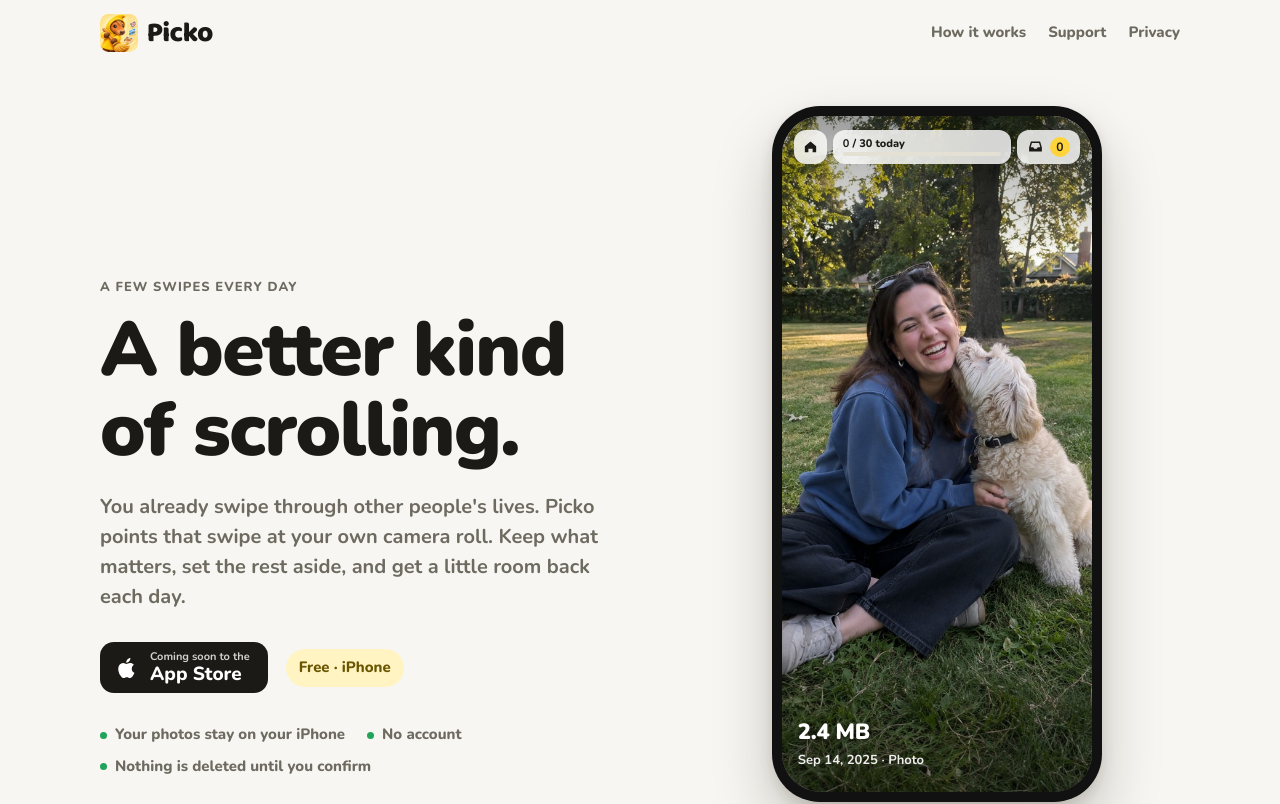
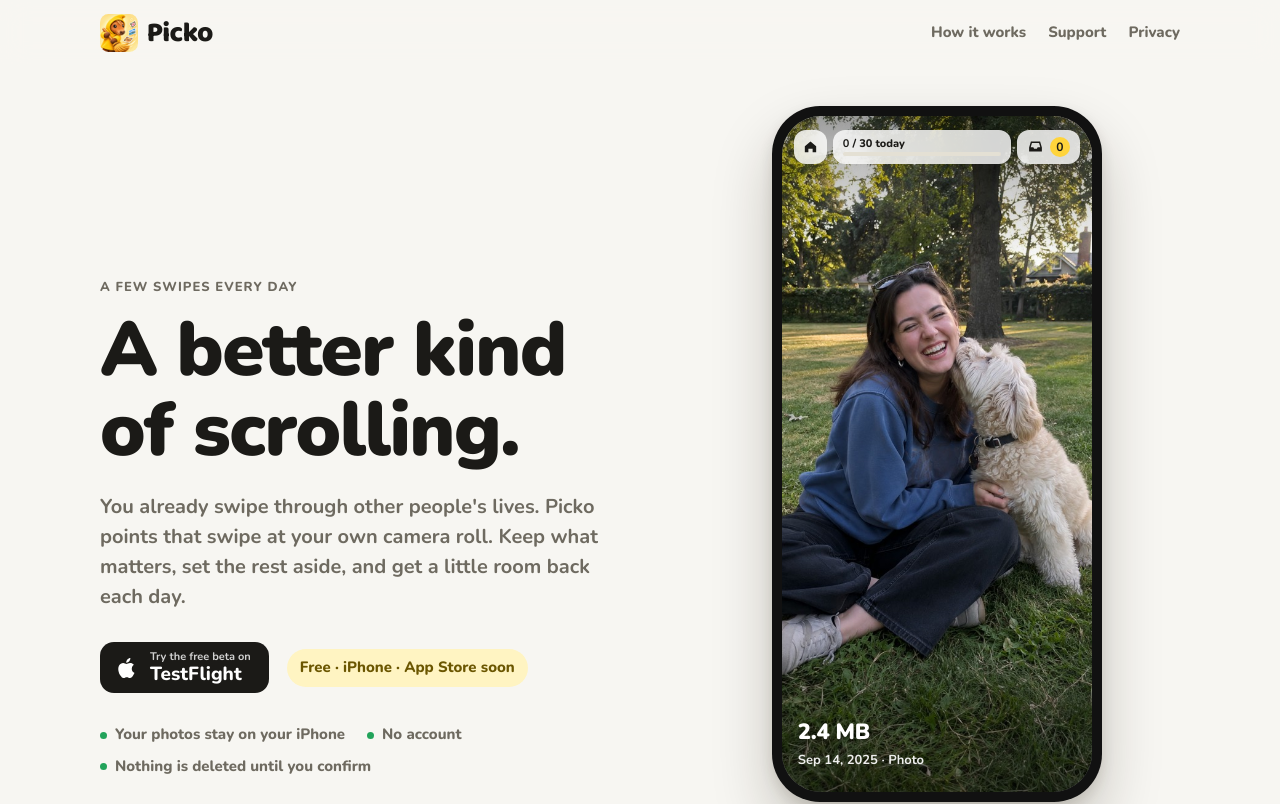
Before and after one commit to TD10w/picko, a plain HTML site: page index.html in a window 1280 px wide. Shown: the top 804 px of the page. Drawn offline with nearby package versions, Linux system fonts and the light colour scheme.

Commit message:
Update site from df64c33

```diff
--- a/index.html
+++ b/index.html
@@ -40,11 +40,11 @@
         <h1>A better kind of&nbsp;scrolling.</h1>
         <p class="lede">You already swipe through other people's lives. Picko points that swipe at your own camera roll. Keep what matters, set the rest aside, and get a little room back each day.</p>
         <div class="hero-actions">
-          <span class="store-badge" aria-label="Coming soon to the App Store">
+          <a class="store-badge" href="https://testflight.apple.com/join/pV9kbQQa" target="_blank" rel="noopener" aria-label="Try the free beta on TestFlight">
             <svg viewBox="0 0 24 24" aria-hidden="true"><path d="M16.4 12.6c0-2.3 1.9-3.4 2-3.5-1.1-1.6-2.8-1.8-3.4-1.8-1.4-.1-2.8.9-3.5.9s-1.8-.8-3-.8c-1.5 0-3 .9-3.8 2.3-1.6 2.8-.4 7 1.2 9.3.8 1.1 1.7 2.4 2.9 2.3 1.2 0 1.6-.7 3-.7s1.8.7 3 .7c1.3 0 2.1-1.1 2.8-2.3.9-1.3 1.3-2.6 1.3-2.6s-2.5-1-2.5-3.8zM14.1 5.8c.6-.8 1.1-1.9 1-3-.9 0-2.1.6-2.8 1.4-.6.7-1.1 1.8-1 2.9 1.1.1 2.1-.6 2.8-1.3z"/></svg>
-            <span><small>Coming soon to the</small>App Store</span>
-          </span>
-          <span class="free-note">Free · iPhone</span>
+            <span><small>Try the free beta on</small>TestFlight</span>
+          </a>
+          <span class="free-note">Free · iPhone · App Store soon</span>
         </div>
         <ul class="hero-facts">
           <li>Your photos stay on your iPhone</li>
@@ -223,10 +223,10 @@
       <div>
         <h2>Your memories. Worth a second look.</h2>
         <p>Less doomscrolling. A little more you.</p>
-        <span class="store-badge dark" aria-label="Coming soon to the App Store">
+        <a class="store-badge dark" href="https://testflight.apple.com/join/pV9kbQQa" target="_blank" rel="noopener" aria-label="Try the free beta on TestFlight">
           <svg viewBox="0 0 24 24" aria-hidden="true"><path d="M16.4 12.6c0-2.3 1.9-3.4 2-3.5-1.1-1.6-2.8-1.8-3.4-1.8-1.4-.1-2.8.9-3.5.9s-1.8-.8-3-.8c-1.5 0-3 .9-3.8 2.3-1.6 2.8-.4 7 1.2 9.3.8 1.1 1.7 2.4 2.9 2.3 1.2 0 1.6-.7 3-.7s1.8.7 3 .7c1.3 0 2.1-1.1 2.8-2.3.9-1.3 1.3-2.6 1.3-2.6s-2.5-1-2.5-3.8zM14.1 5.8c.6-.8 1.1-1.9 1-3-.9 0-2.1.6-2.8 1.4-.6.7-1.1 1.8-1 2.9 1.1.1 2.1-.6 2.8-1.3z"/></svg>
-          <span><small>Coming soon to the</small>App Store</span>
-        </span>
+          <span><small>Try the free beta on</small>TestFlight</span>
+        </a>
       </div>
       <img class="closing-pony" src="assets/pony-cheer.png" alt="" aria-hidden="true">
     </div>
--- a/style.css
+++ b/style.css
@@ -78,6 +78,9 @@ body::before { content: ""; position: fixed; inset: 0 0 auto; height: env(safe-a
   display: inline-flex; align-items: center; gap: 10px; padding: 9px 18px 9px 14px;
   border-radius: 14px; background: var(--ink); color: #fff; line-height: 1.1; font-weight: 800; font-size: 19px;
 }
+.store-badge { text-decoration: none; transition: transform .15s ease; }
+.store-badge:hover { transform: translateY(-2px); }
+.store-badge:focus-visible { outline: 3px solid var(--yellow-ink); outline-offset: 3px; }
 .store-badge svg { width: 26px; height: 26px; fill: currentColor; }
 .store-badge small { display: block; font-size: 11px; font-weight: 700; opacity: .8; }
 .free-note { font-weight: 800; color: var(--yellow-ink); background: var(--yellow-soft); padding: 7px 13px; border-radius: 999px; font-size: 15px; }
```
